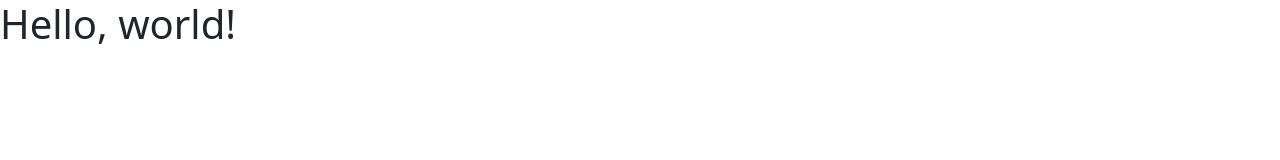
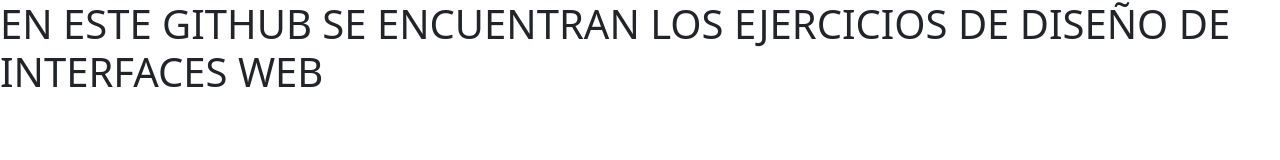
Before and after one commit to pabloguibe/Bolet-n_Bootstrap5_Pablo_GuisasolaBenitez, a plain HTML site: page index.html in a window 1280 px wide. Drawn offline with nearby package versions, Linux system fonts and the light colour scheme.

Commit message:
terminado2

```diff
--- a/index.html
+++ b/index.html
@@ -8,10 +8,10 @@
     <!-- Bootstrap CSS -->
     <link href="https://cdn.jsdelivr.net/npm/bootstrap@5.1.3/dist/css/bootstrap.min.css" rel="stylesheet" integrity="sha384-1BmE4kWBq78iYhFldvKuhfTAU6auU8tT94WrHftjDbrCEXSU1oBoqyl2QvZ6jIW3" crossorigin="anonymous">
 
-    <title>Hello, world!</title>
+    <title>BIENVENIDO A LOS EJERCICIOS</title>
   </head>
   <body>
-    <h1>Hello, world!</h1>
+    <h1>EN ESTE GITHUB SE ENCUENTRAN LOS EJERCICIOS DE DISEÑO DE INTERFACES WEB</h1>
 
     <!-- Optional JavaScript; choose one of the two! -->
 
```
